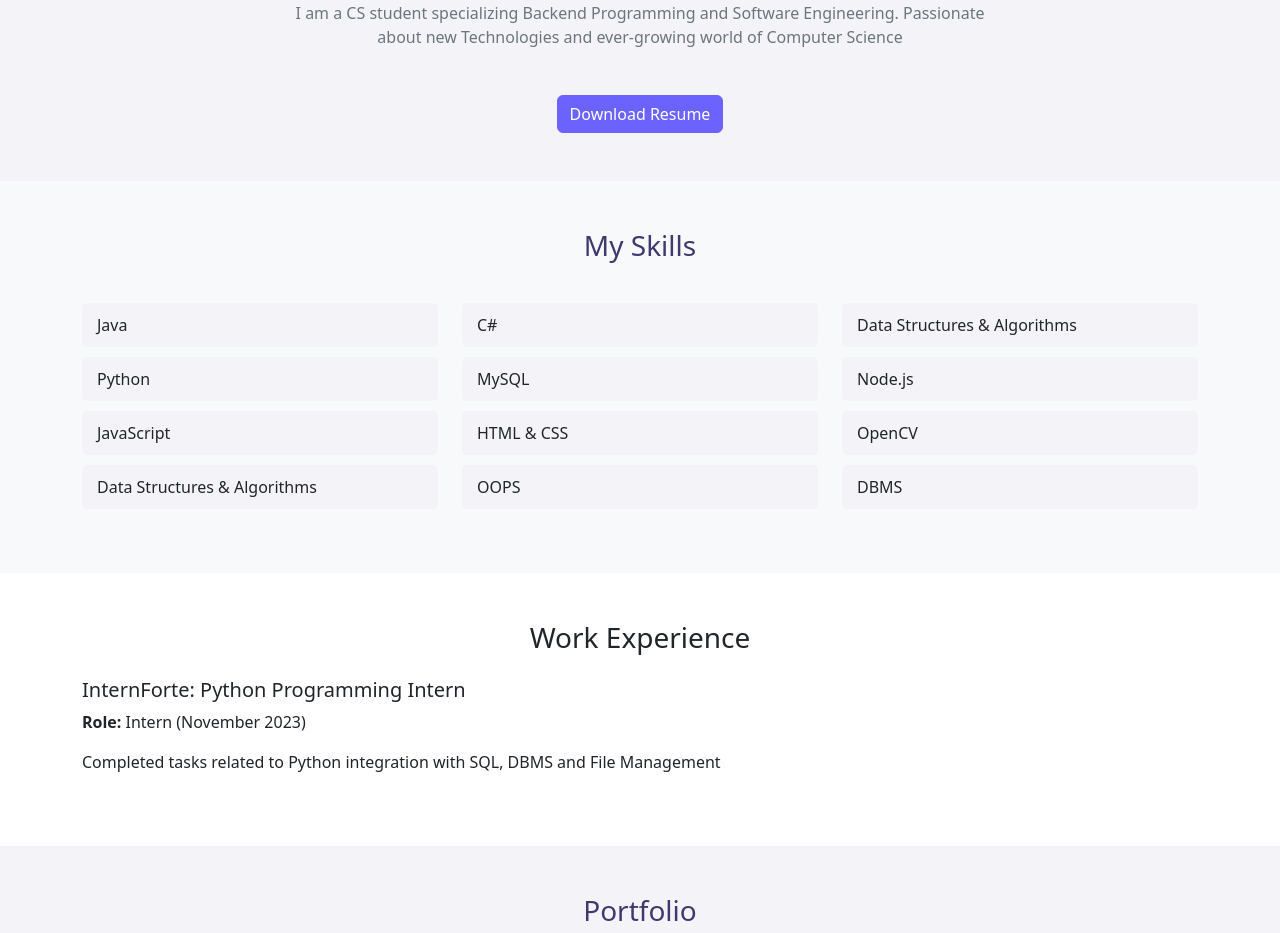
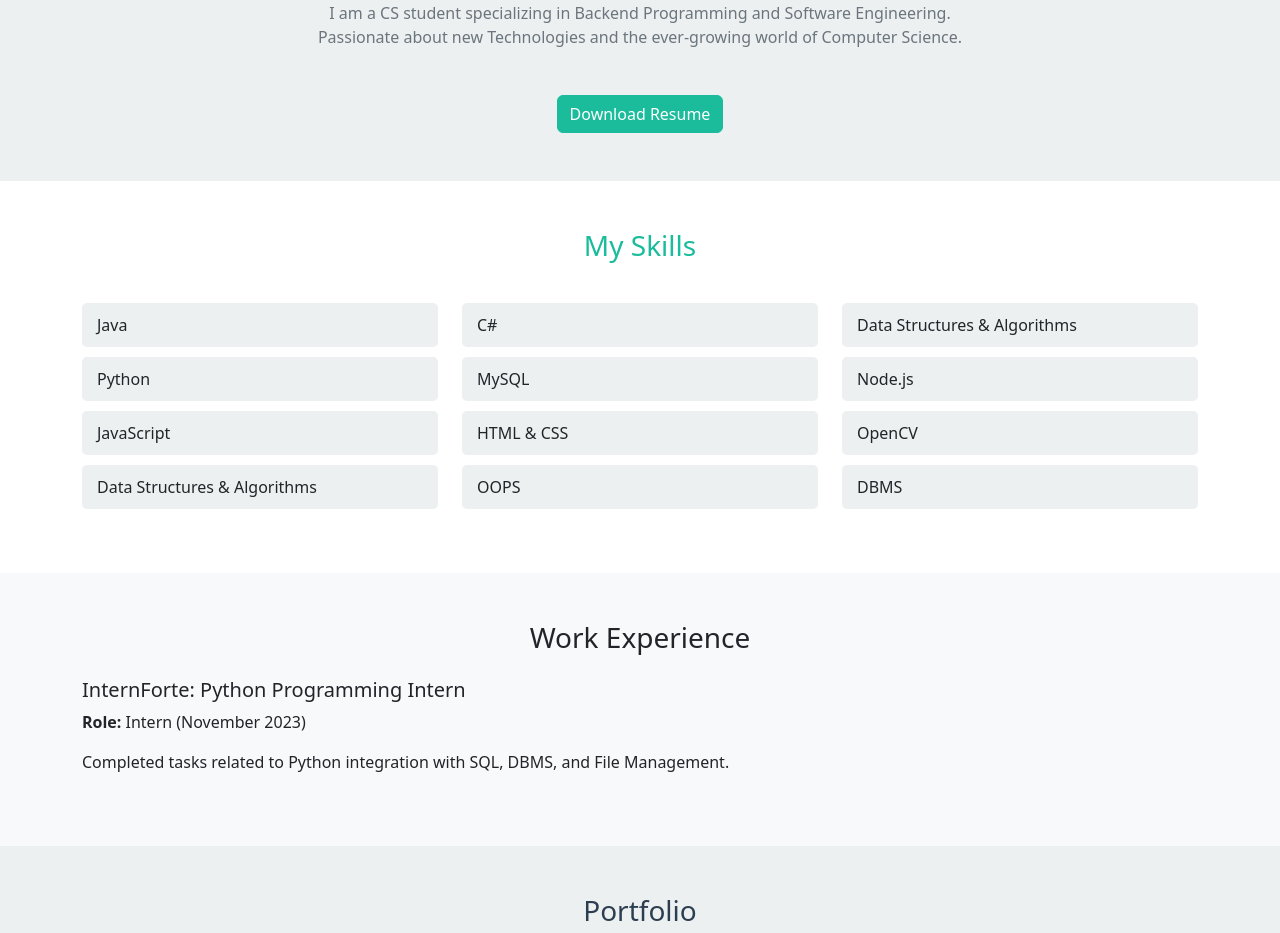
Before and after one commit to Vinayak-Rajput/Portfolio, a plain HTML site: page index.html in a window 1280 px wide. Shown: the part 189-1122 px from the top of the page. Drawn offline with nearby package versions, Linux system fonts and the light colour scheme.

Commit message:
Update index.html

```diff
--- a/index.html
+++ b/index.html
@@ -5,12 +5,13 @@
 <meta http-equiv="X-UA-Compatible" content="IE=edge" />
 <meta name="viewport" content="width=device-width, initial-scale=1.0" />
 <title>My Portfolio - Vinayak Rajput</title>
-<style>/* Global Styling */
+<style>
+  /* Global Styling */
   :root {
-      --primary-color: #3f396d;
-      --secondary-color: #6c63ff;
-      --text-color: #333;
-      --background-light: #f4f4f8;
+      --primary-color: #2c3e50;
+      --secondary-color: #1abc9c;
+      --text-color: #2f2f2f;
+      --background-light: #ecf0f1;
       --background-white: #ffffff;
   }
 
@@ -86,7 +87,7 @@
   }
 
   #skills h3 {
-      color: var(--primary-color);
+      color: var(--secondary-color);
       margin-bottom: 30px;
       text-align: center;
   }
@@ -202,8 +203,6 @@
 
 <!-- Bootstrap CSS -->
 <link href="https://cdn.jsdelivr.net/npm/bootstrap@5.2.3/dist/css/bootstrap.min.css" rel="stylesheet" crossorigin="anonymous" />
-<!-- Custom CSS -->
-
 <!-- Google Fonts -->
 <link href="https://fonts.googleapis.com/css2?family=Josefin+Sans:wght@300;400;500;600;700&display=swap" rel="stylesheet" />
 <!-- Icons -->
@@ -214,7 +213,7 @@
 <!-- Navbar -->
 <nav class="navbar navbar-expand-lg navbar-light bg-white sticky-top">
   <div class="container-fluid px-5">
-    <a class="navbar-brand fw-bold fs-2" href="#" style="color: #3f396d">Portfolio</a>
+    <a class="navbar-brand fw-bold fs-2" href="#" style="color: var(--primary-color)">Portfolio</a>
     <button class="navbar-toggler" type="button" data-bs-toggle="collapse" data-bs-target="#navbarNav">
       <span class="navbar-toggler-icon"></span>
     </button>
@@ -233,14 +232,14 @@
 <!-- Home Section -->
 <section id="home" class="pt-5 pb-5">
   <div class="container text-center">
-    <h2 style="color: #3f396d">Hello! I Am <span class="text-primary">Vinayak Rajput</span></h2>
-    <p class="text-muted">I am a CS student specializing Backend Programming and Software Engineering. Passionate about new Technologies and ever-growing world of Computer Science</p>
+    <h2 style="color: var(--primary-color)">Hello! I Am <span class="text-primary">Vinayak Rajput</span></h2>
+    <p class="text-muted">I am a CS student specializing in Backend Programming and Software Engineering. Passionate about new Technologies and the ever-growing world of Computer Science.</p>
     <a href="VinayakResume.pdf" download class="btn btn-primary mt-3">Download Resume</a>
   </div>
 </section>
 
 <!-- Skills Section -->
-<section id="skills" class="py-5 bg-light">
+<section id="skills" class="py-5">
   <div class="container">
     <h3 class="text-center">My Skills</h3>
     <div class="row mt-4">
@@ -273,14 +272,14 @@
 </section>
 
 <!-- Work Experience Section -->
-<section id="experience" class="py-5">
+<section id="experience" class="py-5 bg-light">
   <div class="container">
     <h3 class="text-center">Work Experience</h3>
     <div class="mt-4">
       <div class="mb-4">
         <h5>InternForte: Python Programming Intern</h5>
         <p><strong>Role:</strong> Intern (November 2023)</p>
-        <p>Completed tasks related to Python integration with SQL, DBMS and File Management</p>
+        <p>Completed tasks related to Python integration with SQL, DBMS, and File Management.</p>
       </div>
     </div>
   </div>
@@ -296,7 +295,7 @@
           <img src="images/first.jpeg" class="card-img-top" alt="DBMS-Music-Player" />
           <div class="card-body">
             <h5 class="card-title">DBMS Music Player</h5>
-            <p class="card-text">Windows Form application using C#, PHP and SQL.</p>
+            <p class="card-text">Windows Form application using C#, PHP, and SQL.</p>
             <a href="https://github.com/Vinayak-Rajput/DBMS-Music-Player.git" class="btn btn-outline-primary">View Project</a>
           </div>
         </div>
@@ -306,7 +305,7 @@
           <img src="images/second.jpg" class="card-img-top" alt="Sentiment-Analysis-Emotion-Detection" />
           <div class="card-body">
             <h5 class="card-title">Sentiment Analysis & Emotion Detection</h5>
-            <p class="card-text">Conextual and Depth analysis of Sentiment and Emotions in Text using ML</p>
+            <p class="card-text">Contextual and Depth analysis of Sentiment and Emotions in Text using ML.</p>
             <a href="https://github.com/Vinayak-Rajput/Sentiment-Analysis-Emotion-Detection.git" class="btn btn-outline-primary">View Project</a>
           </div>
         </div>
@@ -328,7 +327,7 @@
 
 <!-- Footer -->
 <footer class="text-center py-3">
-  <p>&copy; 2024 Vinayak rajput. All Rights Reserved.</p>
+  <p>&copy; 2024 Vinayak Rajput. All Rights Reserved.</p>
 </footer>
 
 <!-- Bootstrap JS -->
```
